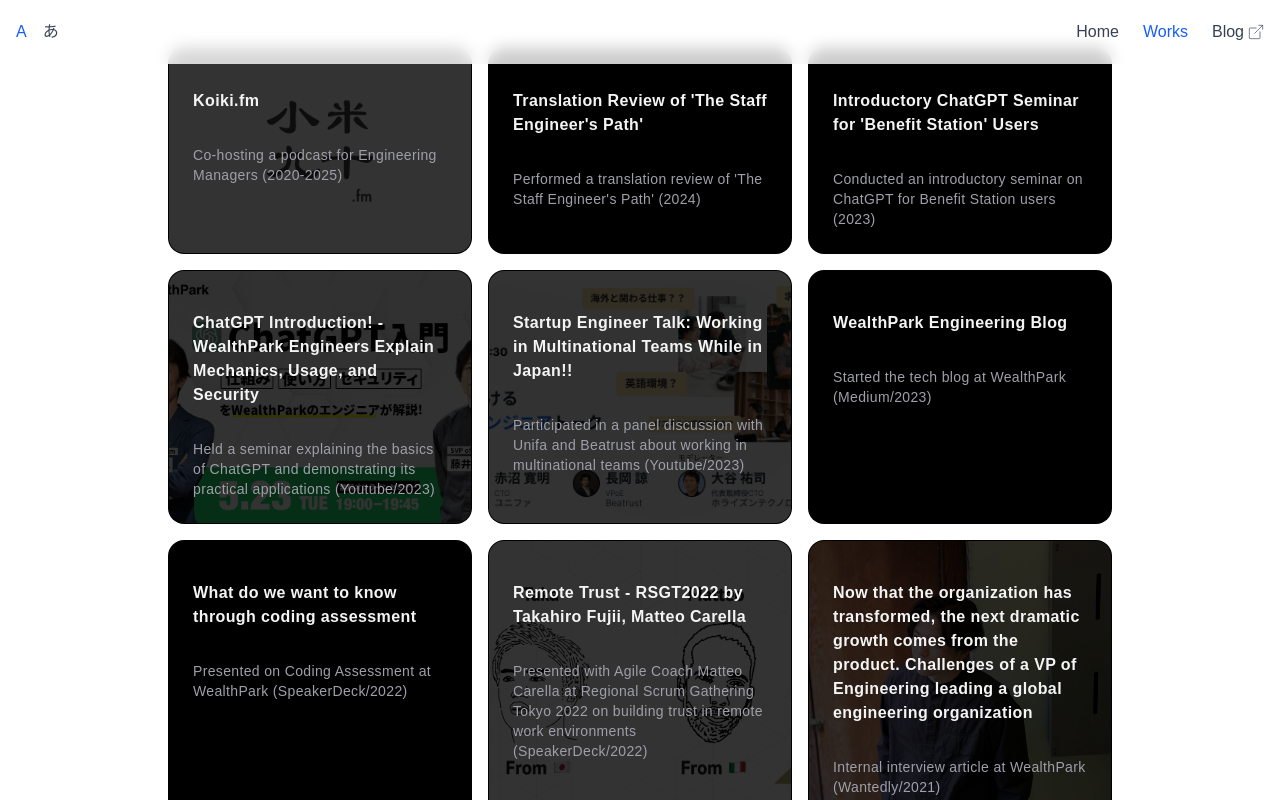
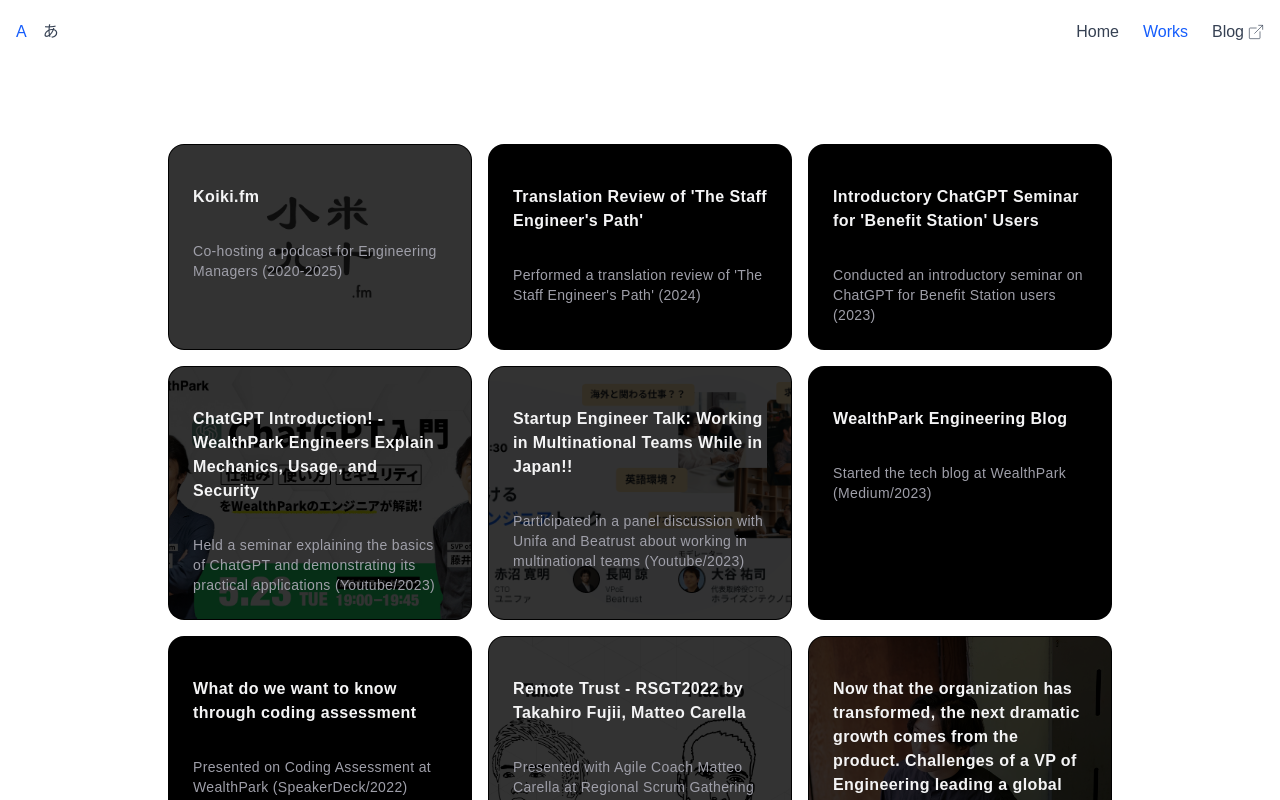
Before and after one commit to taka66/portfolio-2025, a Next.js app: page /en/works in a window 1280 px wide. Shown: the top 800 px of the page. Built offline with nearby package versions, Linux system fonts and the light colour scheme; no server answers.

Commit message:
bugfix: adjust work contents

```diff
--- a/src/app/[lang]/works/page.tsx
+++ b/src/app/[lang]/works/page.tsx
@@ -24,7 +24,7 @@
   const projects: Project[] = dict.WorksPage.projects as Project[];
 
   return (
-    <div className="max-w-5xl mx-auto px-8">
+    <div className="max-w-5xl mx-auto px-8 pt-24">
       <HoverEffect items={projects} />
     </div>
   );
```
